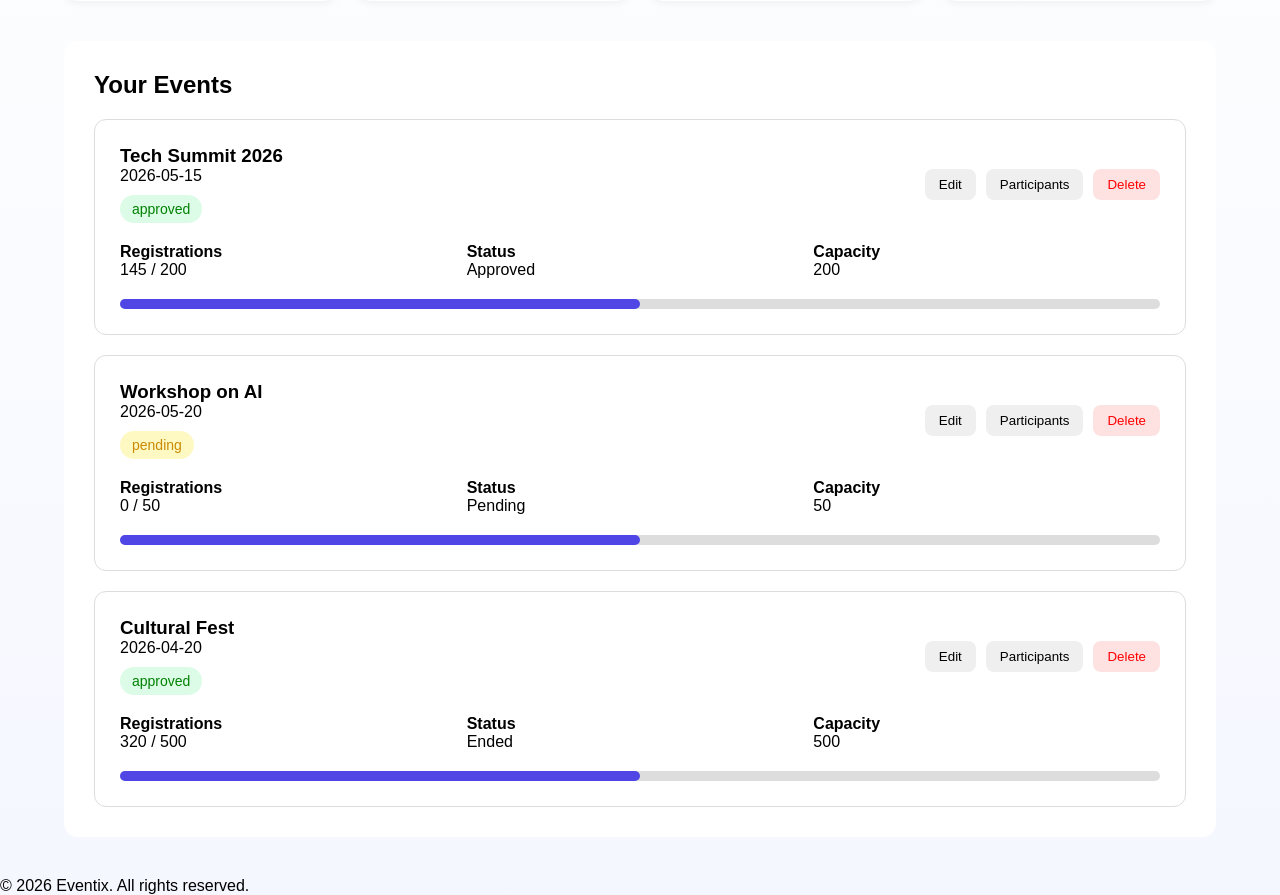
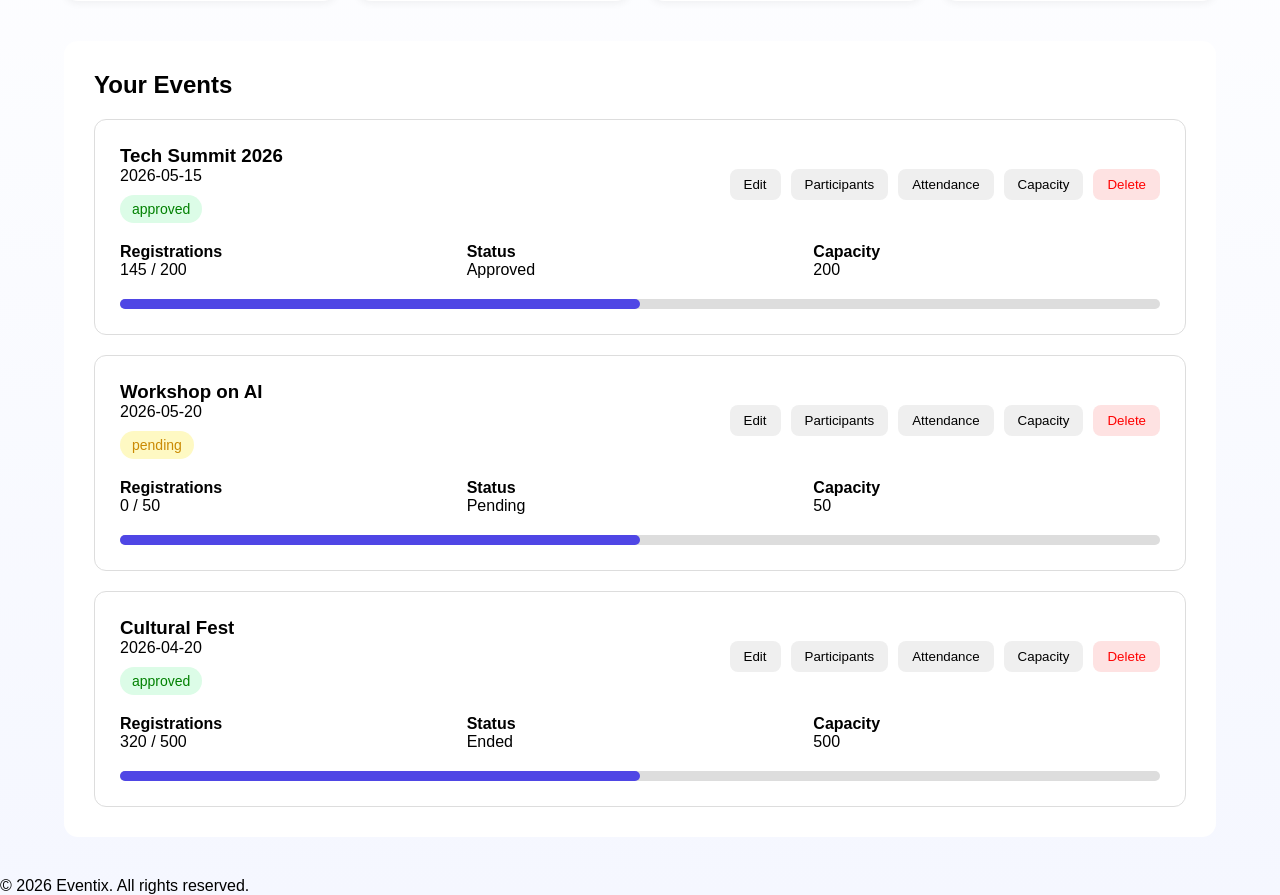
Before and after one commit to nishant-b-bit/AI39-C--Group-7-College_Event_Management_System, a Flask app: page /organizer_dashboard in a window 1280 px wide. Shown: the part 337-1232 px from the top of the page. Run offline with Flask 3, Linux system fonts and the light colour scheme.

Commit message:
update the organizer dashboard

```diff
--- a/app/Templates/organizer_dashboard.html
+++ b/app/Templates/organizer_dashboard.html
@@ -80,12 +80,19 @@
                        <button>Participants</button>
                     </a>
 
+                    <a href="{{ url_for('auth.attendance') }}">
+                      <button>Attendance</button>
+                    </a>
+
+                    <a href="{{ url_for('auth.event_capacity') }}">
+                      <button>Capacity</button>
+                    </a>
+
                     <button class="delete-btn">
                       Delete
                     </button>
 
                 </div>
-
             </div>
 
             <div class="event-info">
```
Lines whose indentation alone changed are shown as unchanged.
